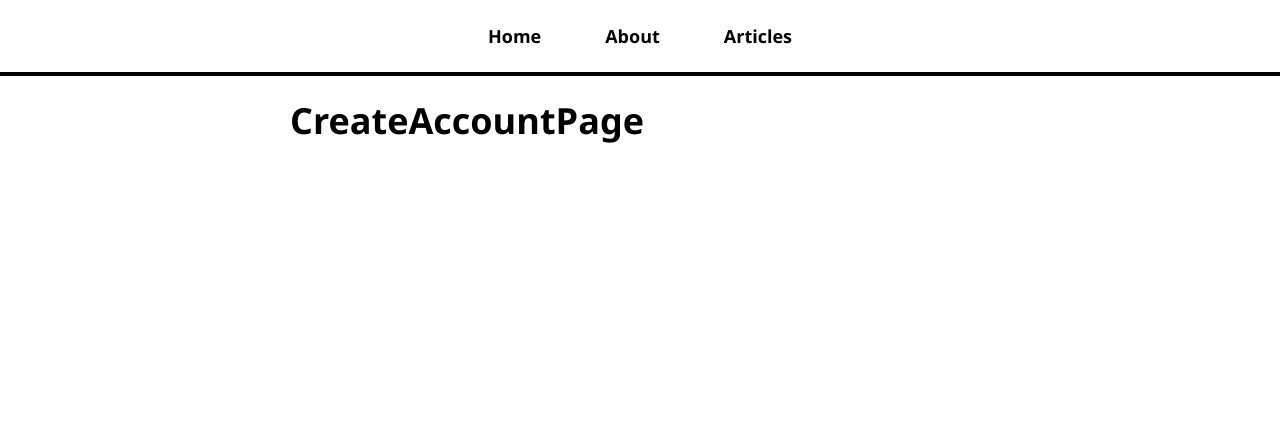
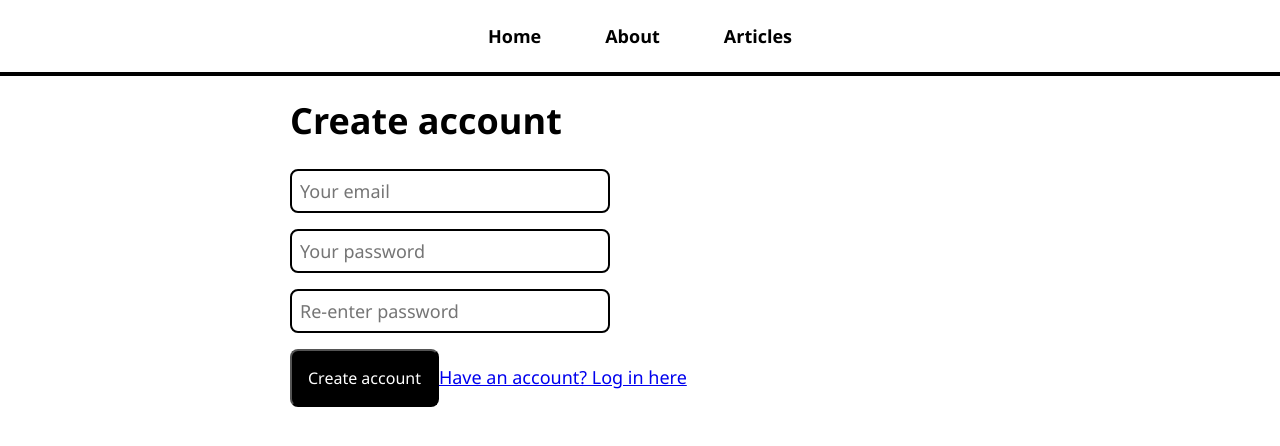
Before and after one commit to Netius/react-blog, a React (Create React App) app: page /create-account in a window 1280 px wide. Shown: the top 446 px of the page. Built offline with nearby package versions, Linux system fonts and the light colour scheme.

Commit message:
Added create account to prj

```diff
--- a/src/pages/CreateAccountPage.js
+++ b/src/pages/CreateAccountPage.js
@@ -1,8 +1,39 @@
-import React from 'react'
+import React, { useState } from 'react'
+import { Link, useNavigate } from 'react-router-dom';
+import { getAuth, createUserWithEmailAndPassword } from 'firebase/auth';
 
 const CreateAccountPage = () => {
+
+  const [email, setEmail] = useState("");
+  const [password, setPassword] = useState("");
+  const [confirmPassword, setConfirmPassword] = useState("");
+  const [error, setError] = useState("");
+
+  const navigate = useNavigate();
+
+  const createAccount = async () => {
+    try {
+      // Checking if passwords are equal
+      if(password !== confirmPassword) return setError("Password and confirm password does not match");
+
+      await createUserWithEmailAndPassword(getAuth(), email, password);
+      navigate("/articles");
+
+    } catch (error) {
+      setError(error.message);
+    }
+  }
+
   return (
-    <h1>CreateAccountPage</h1>
+    <>
+      <h1>Create account</h1>
+      {error && <p className='error'>{error}</p>}
+      <input placeholder='Your email' value={email} onChange={e => setEmail(e.target.value)} />
+      <input type='password' placeholder='Your password' value={password} onChange={e => setPassword(e.target.value)} />
+      <input type='password' placeholder='Re-enter password' value={confirmPassword} onChange={e => setConfirmPassword(e.target.value)} />
+      <button type='button' onClick={createAccount}>Create account</button>
+      <Link to={"/login"}>Have an account? Log in here</Link>
+    </>
   )
 }
 
```
